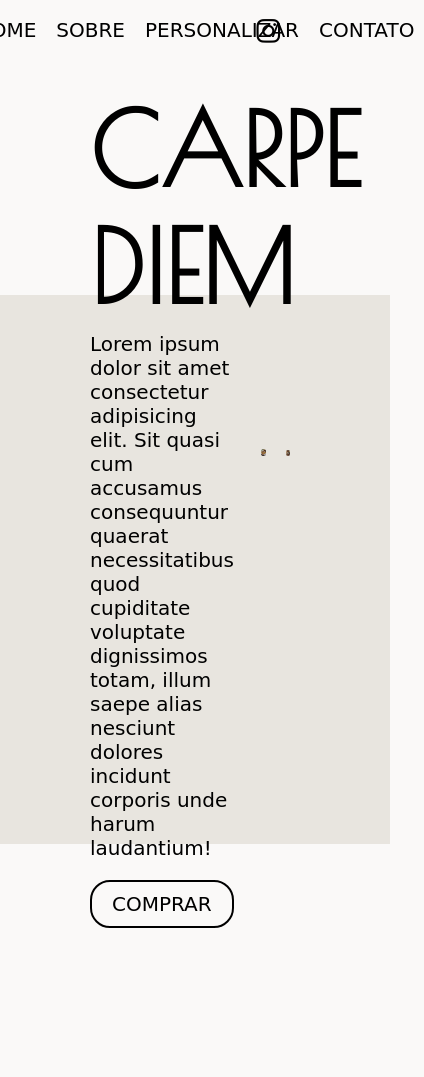
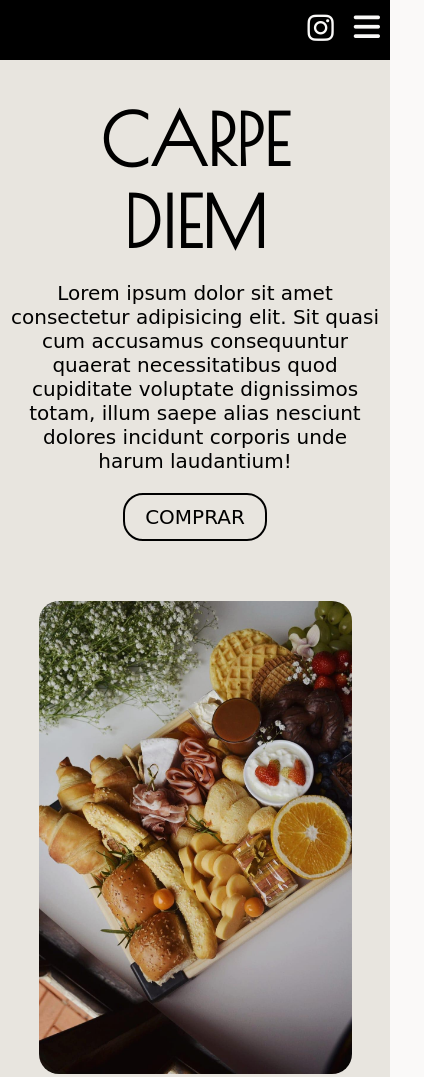
Before and after one commit to Eduardo-Oreia/landing-page, a plain HTML site: page index.html in a window 390 px wide. Shown: the top 1077 px of the page, 424 px wide, since content can reach past the window. Before the commit the page ends 928 px from the top, so only its background shows below. Drawn offline with nearby package versions, Linux system fonts and the light colour scheme; a web font is replaced by a local one.

Commit message:
build breakpoints and menu toggle

```diff
--- a/index.html
+++ b/index.html
@@ -30,9 +30,13 @@
             </ul>
         </nav>
         <div class="icons-social-media">
-            <i class="fa-brands fa-instagram"><a href="https://l.facebook.com/l.php?u=https%3A%2F%2Fwww.instagram.com%2Fcarpediemgiftbox%2F%3Ffbclid%3DIwAR06zCnjc4XM7E9wQyllJZgCFOjOBzrKENxViartuCtWxeLcf-CyepQH7OQ&h=AT3hBxdu1L7sMvlnBckZmm0ss8sOkJur-DtnQE1V2rO4X5MyeBi3vm94Clb5iJtEkPKRjD6Dm7Y_we1EwOKNIPlQ0tHV6kzKjAZSiN61POOPPf2Q81jjNrx_uVT7t9-ypJYSKw"></a></i>
-            <i class="fa-solid fa-bars"></i>
-            <i class="fa-solid fa-xmark"></i>
+            <a href="https://l.facebook.com/l.php?u=https%3A%2F%2Fwww.instagram.com%2Fcarpediemgiftbox%2F%3Ffbclid%3DIwAR06zCnjc4XM7E9wQyllJZgCFOjOBzrKENxViartuCtWxeLcf-CyepQH7OQ&h=AT3hBxdu1L7sMvlnBckZmm0ss8sOkJur-DtnQE1V2rO4X5MyeBi3vm94Clb5iJtEkPKRjD6Dm7Y_we1EwOKNIPlQ0tHV6kzKjAZSiN61POOPPf2Q81jjNrx_uVT7t9-ypJYSKw"><i class="fa-brands fa-instagram"></i></a>
+            <button class="btn-toggle">
+                <i class="fa-solid fa-bars"></i>
+            </button>
+            <button class="btn-close">
+                <i class="fa-solid fa-xmark"></i>
+            </button>
         </div>
     </header>
 
--- a/index.js
+++ b/index.js
@@ -0,0 +1,14 @@
+const btnToggle = document.querySelector(".btn-toggle")
+const btnClose = document.querySelector(".btn-close")
+const menu = document.querySelector(".menu")
+
+btnToggle.addEventListener("click", () => {
+    menu.classList.toggle("menu-toggle")
+    btnClose.classList.toggle("btn-close-open")
+    btnToggle.classList.toggle("btn-toggle-remove")
+})
+btnClose.addEventListener("click", () => {
+    menu.classList.toggle("menu-toggle")
+    btnClose.classList.toggle("btn-close-open")
+    btnToggle.classList.toggle("btn-toggle-remove")
+})
--- a/style.css
+++ b/style.css
@@ -67,19 +67,30 @@ body{
     position: absolute;
     right: 10rem;
 }
-.icons-social-media i{
+.icons-social-media a{
     font-size: 2.7rem;
     padding: 1rem;
+    color: var(--dark);
 }
 .icons-social-media i:hover{
     color: var(--green);
     cursor: pointer;
 }
-.fa-bars{
+.btn-toggle{
     display: none;
+    font-size: 2.7rem;
+    padding: 1rem;
+    color: var(--dark);
+    background-color: transparent;
+    border: none;
 }
-.fa-xmark{
+.btn-close{
     display: none;
+    font-size: 2.7rem;
+    padding: 1rem;
+    color: var(--dark);
+    background-color: transparent;
+    border: none;
 }
 
 /* -------------- BACKGROUND -------------- */
@@ -154,9 +165,159 @@ body{
 }
 .photo-one img{
     width: 100%;
+    height: auto;
     border-radius: 2rem ;
 }
 .photo-two img{
     width: 100%;
     border-radius: 2rem;
 }
+
+/* -------------- MEDIUM DEVICE -------------- */
+@media (max-width:1200px){
+    .main{
+        width: 100%;
+        height: calc(100vh - 6rem);
+        display: flex;
+        padding: 1rem 3rem;
+    }
+    .section-text{
+        width: 70%;
+        height: 100%;
+        padding: 1rem;
+    }
+    .section-text h1{
+        font-size: var(--sizeh1);
+        text-transform: uppercase;
+        margin-top: 2%;
+        font-family: var(--fontTitle);
+    }
+
+}
+/* -------------- MEDIUM DEVICE -------------- */
+@media (max-width: 800px){
+    .main{
+        height: auto;
+        flex-direction: column;
+        padding: 1rem 0;
+        background-color: var(--primary);
+    }
+    .header{
+        background-color: var(--dark);
+    }
+    /* ----- menu ----- */
+    .menu{
+        display: none;
+    }
+    .menu-toggle{
+        display: block;
+        position: absolute;
+        top: 6rem;
+        right: 0;
+        width: 40%;
+        height: 100%;
+        background-color: var(--dark);
+    }
+    .menu-toggle li{
+        padding: 2rem 0;
+    }
+
+    .menu-toggle a{
+        padding: 0 1rem;
+        font-size: 3rem;
+        color: var(--secondary);
+        border: none;
+    }
+
+    /* ----- icons ----- */
+    .icons-social-media{
+        position: absolute;
+        right: 0rem;
+        top: 0;
+        display: flex;
+        justify-content: end;
+        align-items: center;
+        width: 30%;
+    }
+    .icons-social-media a{
+        font-size: 3rem;
+        margin-top: 2px;
+        color: var(--secondary);
+    }
+    /* ----- btns ----- */
+    .btn-toggle{
+        display: block;
+        font-size: 3rem;
+        color: var(--secondary);
+    }
+    .btn-close{
+        display: none;
+        font-size: 3rem;
+        color: var(--secondary);
+    }
+    .btn-close-open{
+        display: block;
+    }
+    .btn-toggle-remove{
+        display: none;
+    }
+    /* ----- background ----- */
+    .background{
+        display: none;
+    }
+
+    /* ----- section text ----- */
+    .section-text{
+        width: 100%;
+        padding: 1rem;
+        text-align: center;
+    }
+    .section-text h1{
+        margin-top: 5%;
+        font-size: 12rem;
+    }
+    .section-description p{
+        font-size: 3.5rem;
+    }
+    .btn-buy{
+        font-size: var(--sizeh4);
+    }
+
+    /* ----- photos ----- */
+    .photos{
+        grid-template-columns: 1fr;
+        margin-top: 3rem;
+        height: auto;
+    }
+    .photo-one{
+        width: 90%;
+        margin: 0 auto;
+    }
+    .photo-two{
+        width: 90%;
+        margin: 0 auto;
+        display: block;
+    }
+
+}
+
+/* -------------- SMALL DEVICE -------------- */
+@media (max-width: 480px){
+    .menu-toggle{
+        width: 100%;
+        height: auto;
+        text-align: center;
+    }
+    .menu-toggle a{
+        font-size: 2rem;
+    }
+    .section-text h1{
+        font-size: 7rem;
+    }
+    .section-description p{
+        font-size: 2rem;
+    }
+    .btn-buy{
+        font-size: var(--sizeh5);
+    }
+}
```
